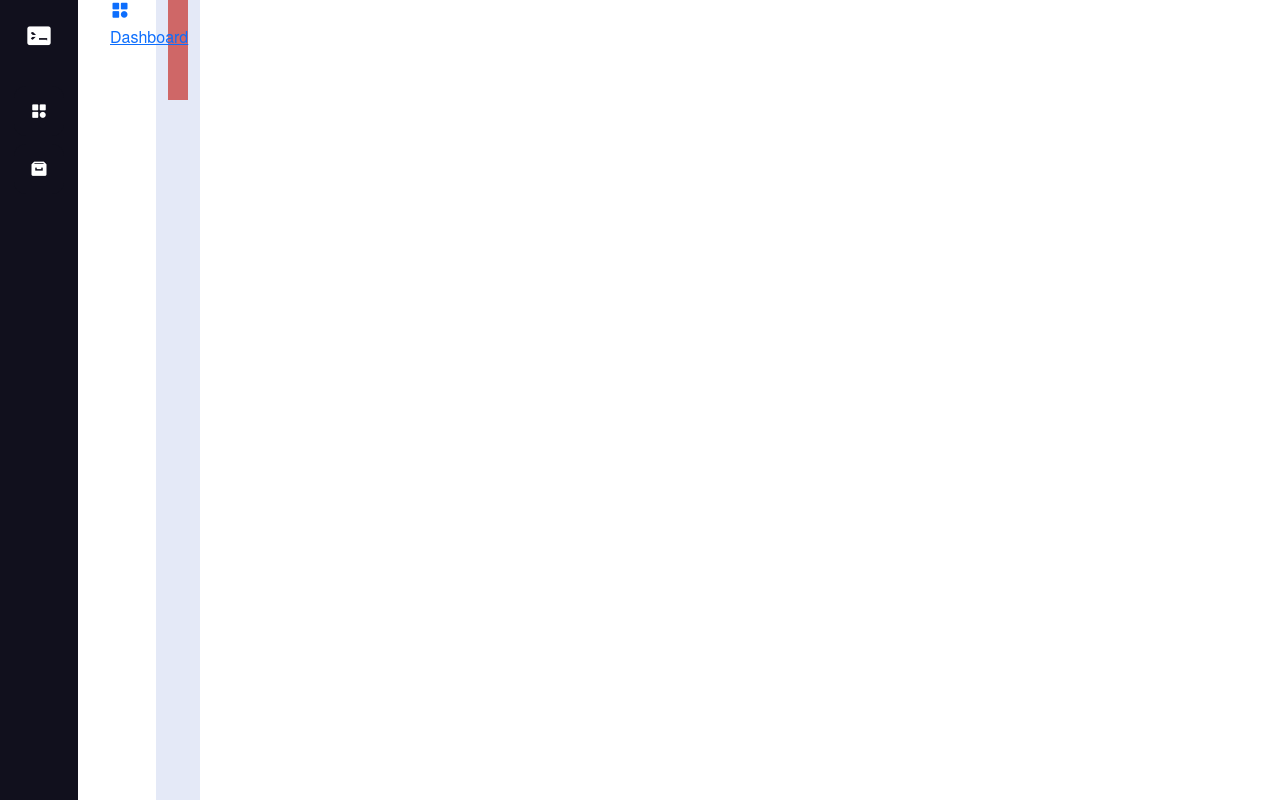
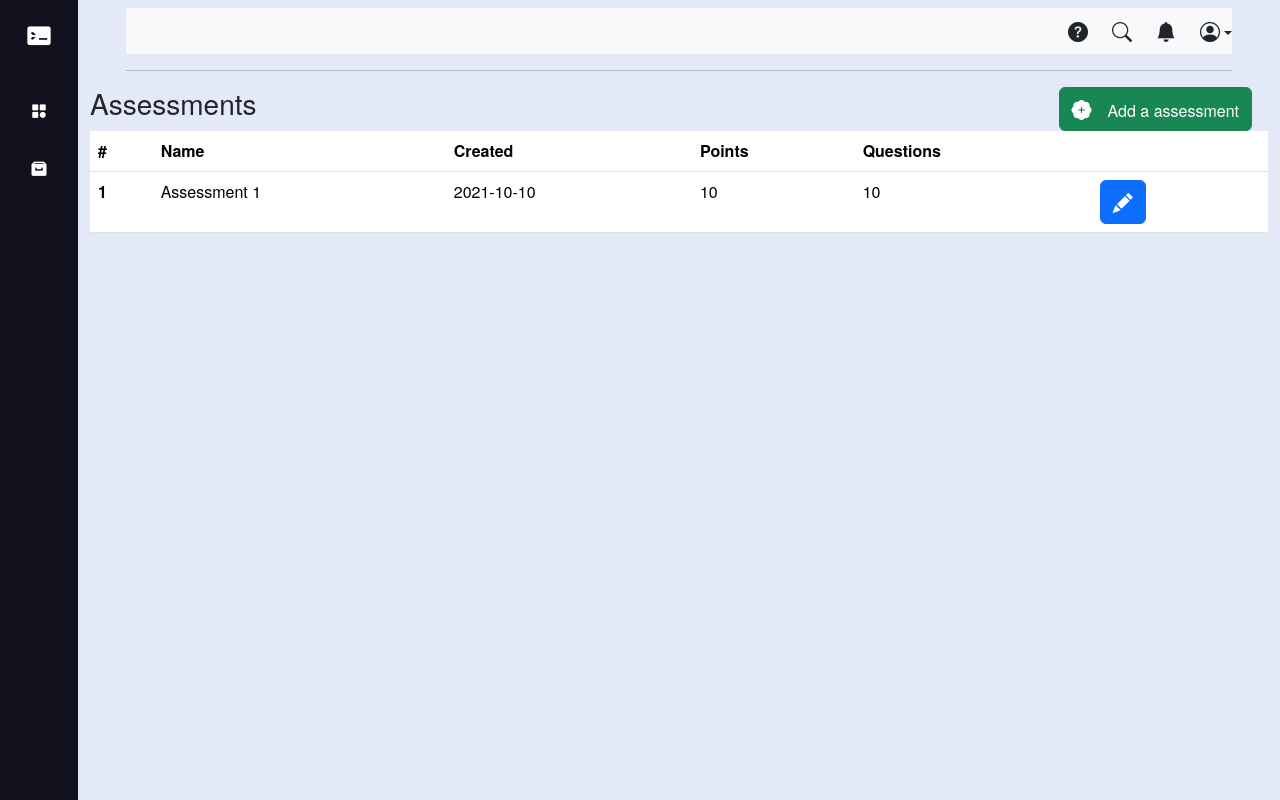
Before and after one commit to NguyenManhCuong22110015/quiz-design-pattern, a React (Vite) app in the folder frontend/: page /admin/assessments in a window 1280 px wide. Built offline with nearby package versions, Linux system fonts and the light colour scheme.

Commit message:
add page admin + adding questions page for user

```diff
--- a/frontend/package.json
+++ b/frontend/package.json
@@ -17,6 +17,7 @@
     "bootstrap-icons": "^1.11.3",
     "boxicons": "^2.1.4",
     "react": "^18.3.1",
+    "react-bootstrap": "^2.10.9",
     "react-dom": "^18.3.1",
     "react-router-dom": "^7.1.1",
     "sweetalert2": "^11.15.10"
--- a/frontend/src/App.jsx
+++ b/frontend/src/App.jsx
@@ -1,5 +1,6 @@
-import React from 'react'
+
 import 'bootstrap/dist/css/bootstrap.min.css'
+import 'bootstrap/dist/js/bootstrap.bundle.min.js'
 import 'bootstrap-icons/font/bootstrap-icons.css'
 import '@fortawesome/fontawesome-free/css/all.min.css'
 import 'boxicons/css/boxicons.min.css'
@@ -8,9 +9,10 @@ import 'sweetalert2/dist/sweetalert2.min.css'
 import { BrowserRouter as Router , Routes, Route } from "react-router-dom";
 import List from './components/Users/list';
 import QuestionsList from './components/Questions/QuestionsList';
-import NavBar from './components/Admin/NavBar';
+
 import Admin from './components/Admin/Admin';
 import Assessments from './components/Admin/Assessments';
+import Questions from './components/Admin/Questions'
 const globalStyles = {
   body: {
     fontFamily: 'cnn_sans_display, helveticaneue, Helvetica, Arial, Utkal, sans-serif'
@@ -29,6 +31,7 @@ function App() {
               <Route path="/questions" element={<QuestionsList />} />
               <Route path="/admin" element={<Admin />} />
               <Route path="/admin/assessments" element={<Assessments/>} />
+              <Route path="/admin/question" element={<Questions/>} />
           </Routes>
       </Router>
     </main>
--- /dev/null
+++ b/frontend/src/components/Admin/AddQuestion.jsx
@@ -0,0 +1,73 @@
+import React, { useState } from 'react';
+import Modal from 'react-bootstrap/Modal';
+import Button from 'react-bootstrap/Button';
+import Form from 'react-bootstrap/Form';
+import InputGroup from 'react-bootstrap/InputGroup';
+import QuestionTypeCard from './QuestionTypeCard';
+
+const AddQuestion = ({ show, onClose }) => {
+  const [quantity, setQuantity] = useState(1);
+
+  const handleQuantityChange = (value) => {
+    setQuantity((prev) => Math.max(1, prev + value));
+  };
+
+  return (
+    <Modal show={show} onHide={onClose} size="xl">
+      <Modal.Header closeButton>
+      <h2 className="text-center mb-4">Adding a question</h2>
+      </Modal.Header>
+      <Modal.Body>
+
+        <div className="text-center mb-4">
+          <p className="mb-0">Select a question type:</p>
+          <span className="badge bg-success me-2">1</span>
+          <small className="text-muted">(Required)</small>
+        </div>
+
+        <div className="row mb-4">
+          <div className="col-md-4 mt-3">
+            <QuestionTypeCard title="Multiple choice" description="Student can select one or more correct answers." imgSrc="https://res.cloudinary.com/dj9r2qksh/image/upload/v1739202004/test_wq7dde.png" onSelect={() => alert("Selected Multiple Choice")} />
+          </div>
+          <div className="col-md-4 mt-3">
+            <QuestionTypeCard title="True or false" description="Students can select true or false as a response." imgSrc="https://res.cloudinary.com/dj9r2qksh/image/upload/v1739202094/choices_vilnyw.png" onSelect={() => alert("Selected True or False")} />
+          </div>
+          <div className="col-md-4 mt-3">
+            <QuestionTypeCard title="Only one" description="Students can select only one answer as a response." imgSrc="https://res.cloudinary.com/dj9r2qksh/image/upload/v1739202231/quality_itwgnh.png" onSelect={() => alert("Selected One")} />
+          </div>
+          <div className="col-md-4 mt-3">
+            <QuestionTypeCard title="Number response" description="Student can record a number response to a question." imgSrc="https://res.cloudinary.com/dj9r2qksh/image/upload/v1739202328/number-blocks_ikjsfe.png" onSelect={() => alert("Selected Number Response")} />
+          </div>
+          <div className="col-md-4 mt-3">
+            <QuestionTypeCard title="Writing response" description="Student can write their response to a question." imgSrc="https://res.cloudinary.com/dj9r2qksh/image/upload/v1739202375/notes_t2urhd.png" onSelect={() => alert("Selected Writing Response")} />
+          </div>
+        </div>
+
+        <div className="text-center mb-3">
+          <span className="badge bg-success me-2">2</span>
+          <label htmlFor="quantity" className="me-2">Quantity:</label>
+          <small className="text-muted">(Required)</small>
+        </div>
+
+        <div className="d-flex justify-content-center mb-4">
+          <InputGroup style={{ width: '120px' }}>
+            <Button className='me-2' variant="outline-secondary" onClick={() => handleQuantityChange(-1)}>-</Button>
+            <Form.Control type="number" id="quantity" name="quantity" min="1" value={quantity} onChange={(e) => setQuantity(Math.max(1, Number(e.target.value)))} disabled />
+            <Button variant="outline-secondary" onClick={() => handleQuantityChange(1)}>+</Button>
+          </InputGroup>
+        </div>
+
+        <p className="text-muted text-center">Enter the number of questions you want to add of this question type.</p>
+
+        <div className="text-center">
+          <Button variant="primary">
+            <i className="fas fa-save me-2"></i>
+            Save
+          </Button>
+        </div>
+      </Modal.Body>
+    </Modal>
+  );
+};
+
+export default AddQuestion;
--- a/frontend/src/components/Admin/Admin.jsx
+++ b/frontend/src/components/Admin/Admin.jsx
@@ -1,5 +1,5 @@
 import { useEffect } from 'react'
-import NavBar from './NavBar'
+import NavBarLeft from './NavBarLeft'
 import './NavBar.css'
 const Admin = () => {
   useEffect(() => {
@@ -31,7 +31,7 @@ const Admin = () => {
   }, [])
   return (
     <div className='sidebar'>
-      <NavBar />
+      <NavBarLeft />
     </div>
   )
 }
--- a/frontend/src/components/Admin/Assessments.jsx
+++ b/frontend/src/components/Admin/Assessments.jsx
@@ -1,6 +1,7 @@
 import { useEffect } from 'react'
-import NavBar from './NavBar'
+import NavBar from './NavBarLeft'
 import './Assessments.css'
+import NavBarTop from './NavBarTop'
 const Admin = () => {
   useEffect(() => {
     const sidebar = document.querySelector(".sidebar")
@@ -34,20 +35,44 @@ const Admin = () => {
       <div className='sidebar'>
         <NavBar />
       </div>
-      <div className="content">
-        <section className="home-section">
-          <div className="container">
-            <div className="top">
-                <div className="d-flex justify-content-end">
-                <a href="/admin">
-            <i className='bx bxs-category'></i>
-            <span className="links_name">Dashboard</span>
-          </a>
+      <div className='home-section'>
+          <NavBarTop />
+          <div className="container-fluid mt-3">
+            <div className="d-flex justify-content-between">
+              <h3>Assessments</h3>
+              <button className="btn btn-success me-3">
+              <i className="bi bi-patch-plus-fill me-3"></i>
+                Add a assessment
+              </button>
+            </div>
+            <table className="table">
+                <thead className="thead-dark">
+                  <tr>
+                    <th scope="col">#</th>
+                    <th scope="col">Name</th>
+                    <th scope="col">Created</th>
+                    <th scope="col">Points</th>
+                    <th scope="col">Questions</th>
+                    <th scope="col">&nbsp;</th>
+                  </tr>
+                </thead>
+                <tbody>
+                  <tr>
+                    <th scope="row">1</th>
+                    <td>Assessment 1</td>
+                    <td>2021-10-10</td>
+                    <td>10</td>
+                    <td>10</td>
+                    <td>
+                      <a className="btn btn-primary me-2" href="/admin/question">
+                        <i className="bi bi-pencil-fill"></i>
+                      </a>
 
-                </div>
-            </div>
+                    </td>
+                  </tr>
+                </tbody>
+              </table>
           </div>
-        </section>
       </div>
     </div>
   )
--- a/frontend/src/components/Admin/NavBar.css
+++ b/frontend/src/components/Admin/NavBar.css
@@ -241,13 +241,13 @@ i {
   min-height: 100vh;
   top: 0;
   left: 78px;
-  width: calc(100% - 78px);
+  width: calc(100vw - 78px);
   transition: all 0.5s ease;
   z-index: 2;
 }
 .sidebar.open ~ .home-section{
   left: 250px;
-  width: calc(100% - 250px);
+  width: calc(100vw - 250px);
 }
 .home-section .text{
   display: inline-block;
--- a/frontend/src/components/Admin/NavBar.jsx
+++ b/frontend/src/components/Admin/NavBarLeft.jsx
@@ -22,9 +22,10 @@ const NavBar = () => {
           </a>
           <span className="tooltip">Assessments</span>
         </li>
+      </ul>
 
-      </ul>
     </div>
+
   )
 }
 
--- /dev/null
+++ b/frontend/src/components/Admin/NavBarTop.jsx
@@ -0,0 +1,35 @@
+
+const NavBarTop = () => {
+    return (
+      <div className="ms-5 me-5 mt-2">
+        <nav className="navbar navbar-expand-lg navbar-light bg-light">
+          <a className="navbar-brand" href="#"></a>
+          <button className="navbar-toggler" type="button" data-bs-toggle="collapse" data-bs-target="#navbarSupportedContent" aria-controls="navbarSupportedContent" aria-expanded="false" aria-label="Toggle navigation">
+            <span className="navbar-toggler-icon"></span>
+          </button>
+
+          <div className="collapse navbar-collapse" id="navbarSupportedContent">
+            <ul className="navbar-nav me-auto mb-2 mb-lg-0"></ul>
+            <div className="d-flex align-items-center">
+              <i className="bi bi-question-circle-fill me-4"></i>
+              <i className="bi bi-search me-4"></i>
+              <i className="bi bi-bell-fill me-4"></i>
+
+              <div className="dropdown">
+                <a className="nav-link dropdown-toggle" href="#" role="button" data-bs-toggle="dropdown" aria-expanded="false">
+                  <i className="bi bi-person-circle"></i>
+                </a>
+                <ul className="dropdown-menu dropdown-menu-end">
+                  <li><a className="dropdown-item" href="/account/profile"><i className="bi bi-person me-2"></i>Profile</a></li>
+                  <li><a className="dropdown-item" href="/logout"><i className="bi bi-box-arrow-right me-2"></i>Log out</a></li>
+                </ul>
+              </div>
+            </div>
+          </div>
+        </nav>
+        <hr />
+      </div>
+    )
+  }
+
+export default NavBarTop
--- /dev/null
+++ b/frontend/src/components/Admin/QuestionTypeCard.jsx
@@ -0,0 +1,19 @@
+import React from "react";
+import { Card, Button } from "react-bootstrap";
+
+const QuestionTypeCard = ({ title, description, imgSrc, onSelect }) => (
+  <Card className="shadow-sm text-center">
+    <Card.Body>
+      <Card.Title className="fw-semibold text-dark">{title}</Card.Title>
+      <div className="d-flex flex-column align-items-center">
+        <img src={imgSrc} alt={title} className="mb-2" />
+        <Card.Text className="text-muted">{description}</Card.Text>
+        <Button variant="outline-success" onClick={onSelect}>
+          Select
+        </Button>
+      </div>
+    </Card.Body>
+  </Card>
+);
+
+export default QuestionTypeCard;
--- /dev/null
+++ b/frontend/src/components/Admin/Questions.jsx
@@ -0,0 +1,60 @@
+import React, { useEffect,useState } from 'react'
+import NavBar from './NavBarLeft'
+import './Assessments.css'
+import NavBarTop from './NavBarTop'
+import AddQuestion from './AddQuestion'
+const Questions = () => {
+    const [showModal, setShowModal] = useState(false);
+    const handleOpenModal = () => {
+        setShowModal(true);
+    };
+    useEffect(() => {
+        const sidebar = document.querySelector(".sidebar")
+        const closeBtn = document.querySelector("#btn")
+
+        const menuBtnChange = () => {
+          if (sidebar.classList.contains("open")) {
+            closeBtn.classList.replace("bx-menu", "bx-menu-alt-right")
+          } else {
+            closeBtn.classList.replace("bx-menu-alt-right", "bx-menu")
+          }
+        }
+
+        const handleClick = () => {
+          sidebar.classList.toggle("open")
+          menuBtnChange()
+        }
+
+        if (closeBtn) {
+          closeBtn.addEventListener("click", handleClick)
+        }
+
+        return () => {
+          if (closeBtn) {
+            closeBtn.removeEventListener("click", handleClick)
+          }
+        }
+      }, [])
+  return (
+    <div className="wrapper">
+      <div className='sidebar'>
+        <NavBar />
+      </div>
+      <div className='home-section'>
+          <NavBarTop />
+          <div className="container-fluid mt-3">
+            <div className="d-flex justify-content-between">
+              <h3>Questions for </h3>
+              <button className="btn btn-success me-3" onClick={handleOpenModal}>
+                 <i className="bi bi-patch-plus-fill me-3"></i>
+                Add a question
+                </button>
+                {showModal && <AddQuestion show={showModal} onClose={() => setShowModal(false)} />}
+            </div>
+        </div>
+        </div>
+    </div>
+  )
+}
+
+export default Questions
```
Also changed, not shown: 1 other file (tests, documents, lock files or other folders).
